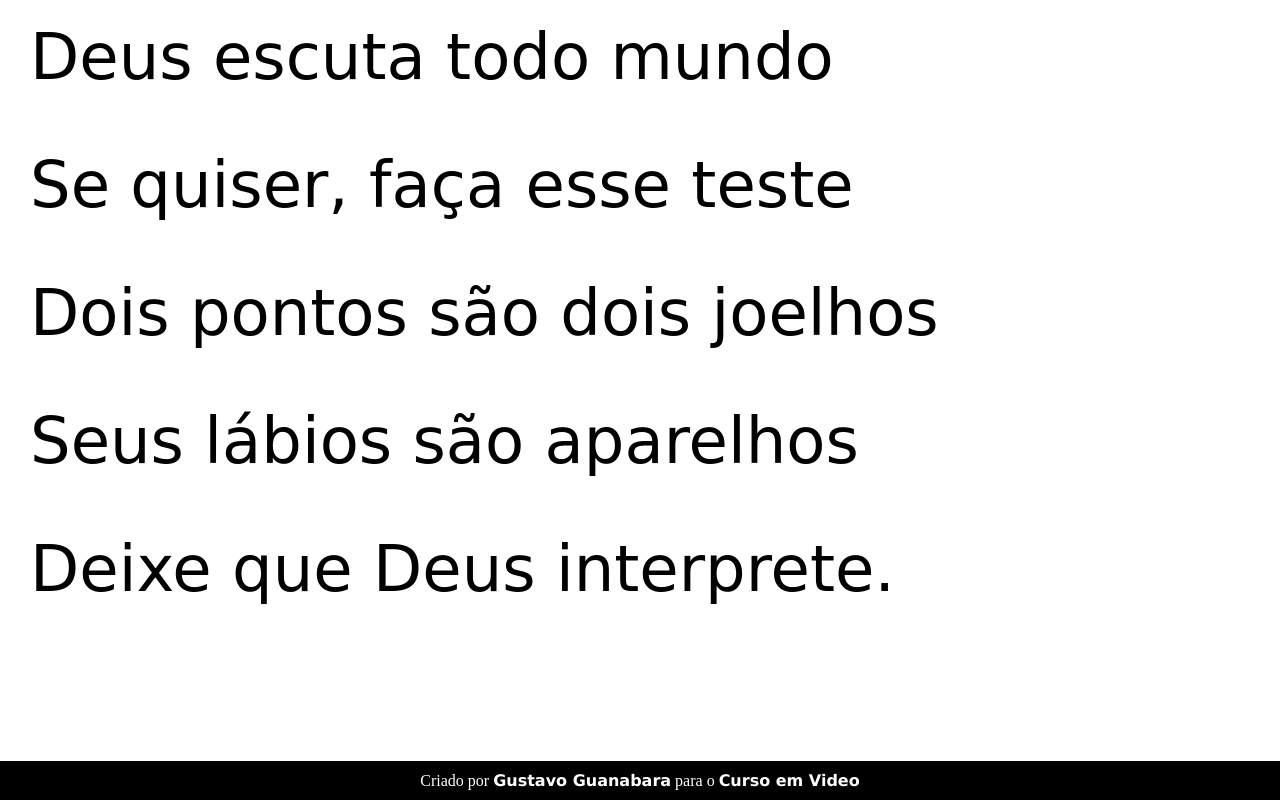
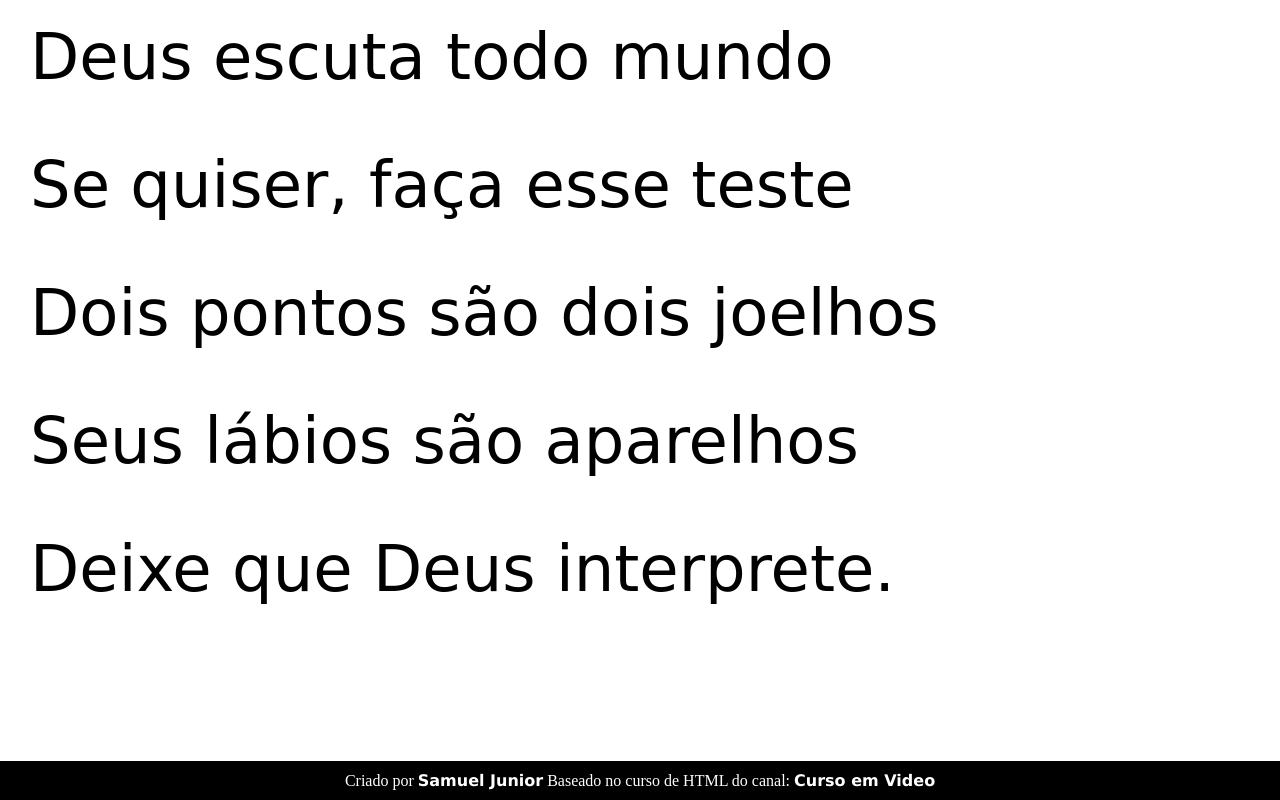
Before and after one commit to SAM-Uel-123/Projeto-Cordel, a plain HTML site: page eu-que-fiz/index.html in a window 1280 px wide. Shown: the part 7181-7981 px from the top of the page. Drawn offline with Linux system fonts and the light colour scheme.

Commit message:
Update index.html

```diff
--- a/eu-que-fiz/index.html
+++ b/eu-que-fiz/index.html
@@ -91,7 +91,7 @@
     </main>
 
     <footer>
-        <p> Criado por <a href="https://gustavoguanabara.github.io/" target="_blank"> Gustavo Guanabara</a> para o <a href="https://www.youtube.com/c/CursoemV%C3%ADdeo" target="_blank"> Curso em Video</a></p>
+        <p> Criado por <a href="https://github.com/SAM-Uel-123" target="_blank">Samuel Junior</a> Baseado no curso de HTML do canal: <a href="https://www.youtube.com/c/CursoemV%C3%ADdeo" target="_blank"> Curso em Video</a></p>
     </footer>
 </body>
 </html>
```
